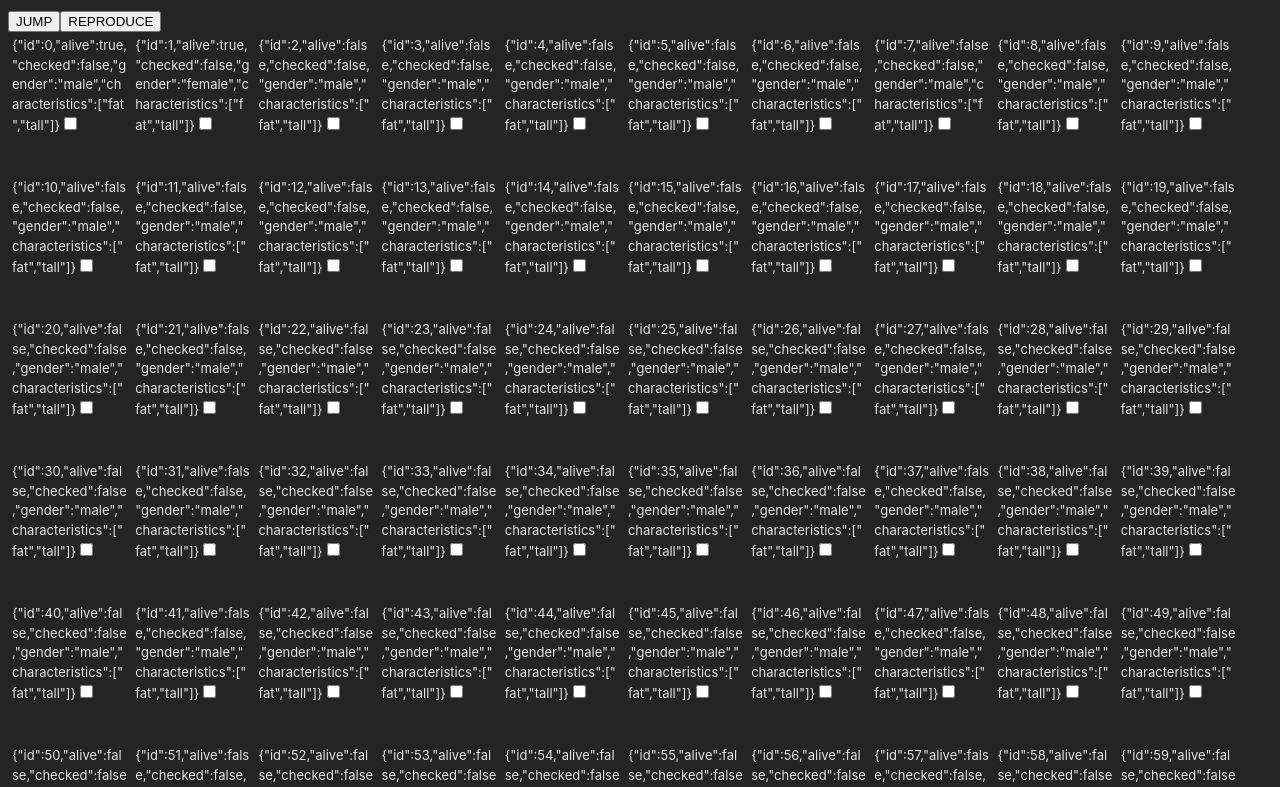
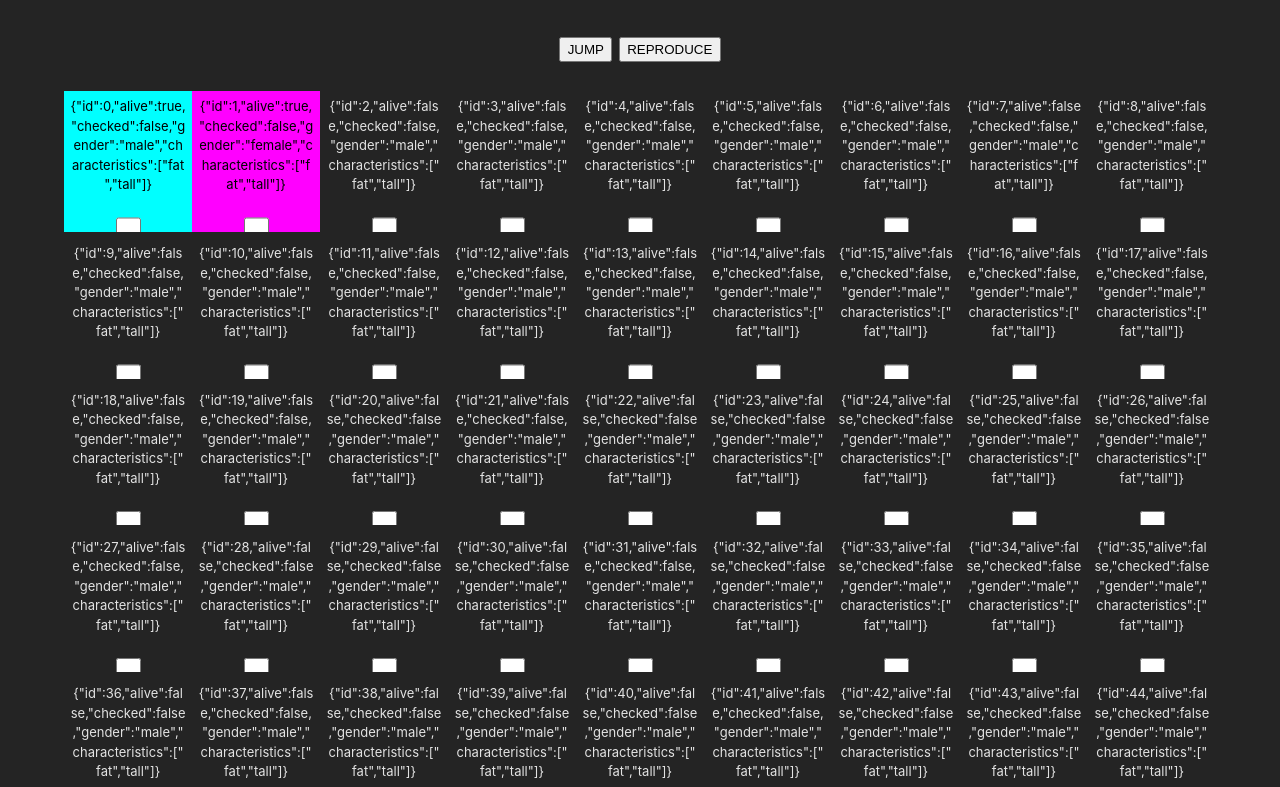
Before and after one commit to marcin228/frogs, a React (Vite) app: page / in a window 1280 px wide. Shown: the top 787 px of the page. Built offline with nearby package versions, Linux system fonts and the light colour scheme.

Commit message:
Add basic styling

```diff
--- a/src/App.css
+++ b/src/App.css
@@ -1,4 +1,4 @@
 #root {
-  margin: 0;
+  margin: 0 auto;
   padding: 0;
 }
--- a/src/components/Lake/Lake.css
+++ b/src/components/Lake/Lake.css
@@ -1,4 +1,10 @@
+.lake{
+    margin: 0 auto;
+    text-align: center;
+}
 div.frog{
+
+    transition: background-color 1s ease-in-out;
     display: inline-block;
     min-width: 9vw;
     max-width: 9vw;
@@ -7,5 +13,33 @@ div.frog{
     line-break:anywhere;
     overflow: hidden;
     font-size: small;
-    padding:4px;
+    padding:0.5vw;
+    text-align: center;
+
+    &.male{
+        background-color: aqua;
+        color: black;
+    }
+
+    &.female{
+        background-color: fuchsia;
+        color: black;
+    }
 }
+
+input[type="checkbox"]{
+
+    width: 2vw;
+    height: 2vw;
+}
+
+div.buttons{
+
+    text-align: center;
+    padding: 2vw;
+
+    & button{
+        padding: 0.25vw 0.5vw;
+        margin: 0.25vw;
+    }
+}
--- a/src/components/Lake/Lake.tsx
+++ b/src/components/Lake/Lake.tsx
@@ -59,6 +59,15 @@ const Lake:React.FC<LakeProps> = () => {
         });
 
         return result;
+    }
+
+    const getCellStyle = function(alive:boolean, gender:Gender){
+
+        if(alive){
+            if(gender == Gender.male) return 'frog male'
+            else return 'frog female'
+        }
+        else return 'frog'
     }
 
     const onClickJumpHandler = function():void{
@@ -204,7 +213,7 @@ const Lake:React.FC<LakeProps> = () => {
     );
 
     return (
-      <>
+      <div className="lake">
         <div className="buttons">
             <button onClick={onClickJumpHandler}>JUMP</button>
             <button onClick={onClickReproduce}>REPRODUCE</button>
@@ -212,8 +221,10 @@ const Lake:React.FC<LakeProps> = () => {
 
         {lakeState.map((row) =>
           row.map((cell) => (
-            <div key={cell.id} className="frog">
+            <div key={cell.id}
+                className={getCellStyle(cell.alive, cell.gender)}>
               {JSON.stringify(cell)}
+              <br /><br />
               <input
                 type="checkbox"
                 checked={(cell as Frog).checked ? true : false}
@@ -223,7 +234,7 @@ const Lake:React.FC<LakeProps> = () => {
             </div>
           ))
         )}
-      </>
+      </div>
     );
 };
 
```
